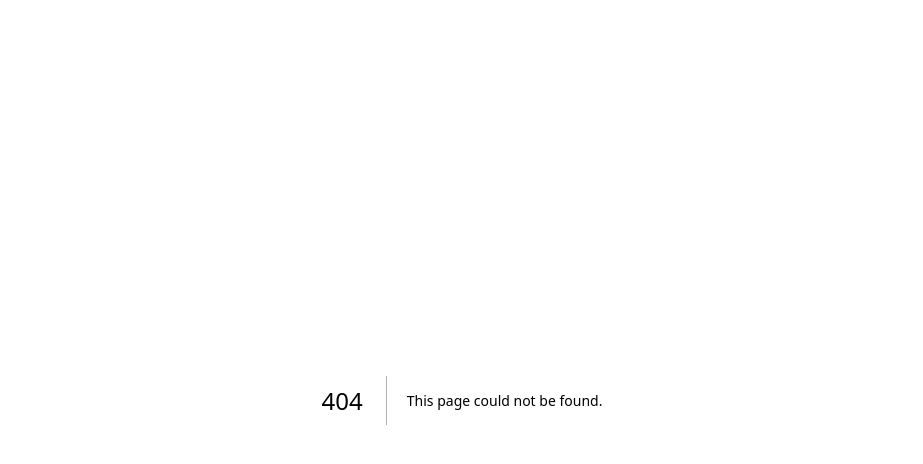
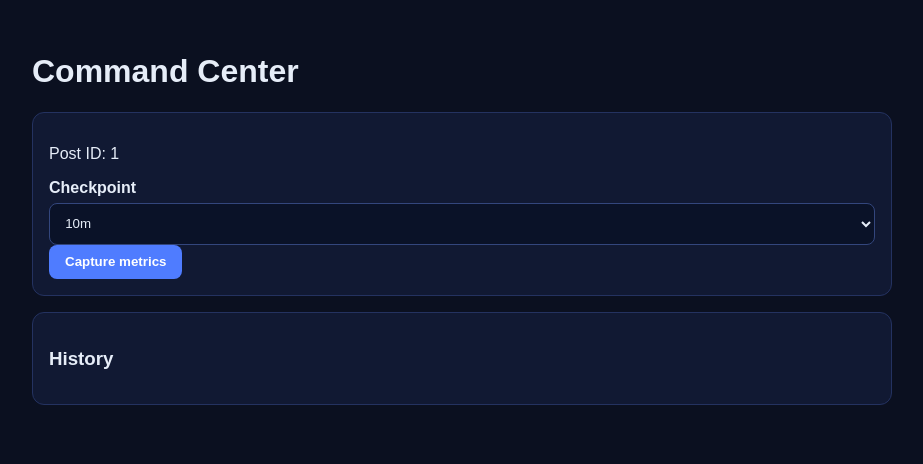
Before and after one commit to Nasser934/Signal_OS, a Next.js app in the folder web/: page /command-center/1 in a window 1280 px wide. Before the commit this address had no page. Shown: the top 464 px of the page, without its empty margins (178-1101 px from the left). Built offline with nearby package versions, Linux system fonts and the light colour scheme.

Commit message:
Implement publish tracking, API mode switching, and command center MVP

```diff
--- /dev/null
+++ b/web/app/(app)/command-center/[postId]/page.tsx
@@ -0,0 +1,62 @@
+'use client';
+
+import { useParams } from 'next/navigation';
+import { useEffect, useMemo, useState } from 'react';
+import { STORE_KEYS, type MetricPoint } from '@/lib/store/localStore';
+
+const CHECKPOINTS: MetricPoint['checkpoint'][] = ['10m', '30m', '60m', '24h', '7d'];
+
+export default function CommandCenterPage() {
+  const params = useParams<{ postId: string }>();
+  const [metrics, setMetrics] = useState<MetricPoint[]>([]);
+  const [mode, setMode] = useState<'full_api' | 'byo_api_key' | 'manual'>('manual');
+  const [checkpoint, setCheckpoint] = useState<MetricPoint['checkpoint']>('10m');
+
+  useEffect(() => {
+    const savedMode = (window.localStorage.getItem(STORE_KEYS.mode) as 'full_api' | 'byo_api_key' | 'manual' | null) ?? 'manual';
+    setMode(savedMode);
+    const raw = window.localStorage.getItem(STORE_KEYS.metrics);
+    const all = raw ? (JSON.parse(raw) as MetricPoint[]) : [];
+    setMetrics(all.filter((m) => m.postId === params.postId));
+  }, [params.postId]);
+
+  async function fetchCheckpoint() {
+    const response = await fetch('/api/metrics', { method: 'POST', headers: { 'Content-Type': 'application/json' }, body: JSON.stringify({ mode, postId: params.postId }) });
+    const body = (await response.json()) as { result?: { source: MetricPoint['source']; capturedAt: string; metrics: Partial<MetricPoint> } };
+    if (!body.result) return;
+    const item: MetricPoint = {
+      postId: params.postId,
+      checkpoint,
+      capturedAt: body.result.capturedAt,
+      source: body.result.source,
+      impressions: Number(body.result.metrics.impressions ?? 0),
+      likes: Number(body.result.metrics.likes ?? 0),
+      replies: Number(body.result.metrics.replies ?? 0),
+      reposts: Number(body.result.metrics.reposts ?? 0),
+      bookmarks: Number(body.result.metrics.bookmarks ?? 0),
+    };
+    const next = [item, ...metrics];
+    setMetrics(next);
+    const raw = window.localStorage.getItem(STORE_KEYS.metrics);
+    const all = raw ? (JSON.parse(raw) as MetricPoint[]) : [];
+    window.localStorage.setItem(STORE_KEYS.metrics, JSON.stringify([item, ...all]));
+  }
+
+  const latest = useMemo(() => metrics[0], [metrics]);
+
+  return (
+    <>
+      <h1>Command Center</h1>
+      <section className="card">
+        <p>Post ID: {params.postId}</p>
+        <label>Checkpoint</label>
+        <select value={checkpoint} onChange={(e) => setCheckpoint(e.target.value as MetricPoint['checkpoint'])}>
+          {CHECKPOINTS.map((c) => <option key={c} value={c}>{c}</option>)}
+        </select>
+        <button onClick={fetchCheckpoint}>Capture metrics</button>
+      </section>
+      {latest ? <section className="card"><h3>Latest snapshot ({latest.checkpoint})</h3><p>Impressions: {latest.impressions} | Likes: {latest.likes} | Replies: {latest.replies}</p></section> : null}
+      <section className="card"><h3>History</h3><ul>{metrics.map((m, i) => <li key={`${m.capturedAt}-${i}`}>{m.checkpoint} — {m.impressions} impressions ({m.source})</li>)}</ul></section>
+    </>
+  );
+}
--- /dev/null
+++ b/web/app/api/metrics/route.ts
@@ -0,0 +1,23 @@
+import { NextResponse } from 'next/server';
+import { ApiFallbackService } from '@/lib/apiFallbackService';
+
+const service = new ApiFallbackService();
+
+export async function POST(req: Request) {
+  const payload = (await req.json()) as {
+    mode: 'full_api' | 'byo_api_key' | 'manual';
+    postId: string;
+    byoCredentialId?: string;
+  };
+
+  if (!payload.postId) {
+    return NextResponse.json({ error: 'postId is required' }, { status: 400 });
+  }
+
+  const result = await service.fetchMetrics(
+    { mode: payload.mode ?? 'manual', userId: 'local-user', byoCredentialId: payload.byoCredentialId },
+    { postId: payload.postId }
+  );
+
+  return NextResponse.json({ result });
+}
--- /dev/null
+++ b/web/app/api/publish/route.ts
@@ -0,0 +1,19 @@
+import { randomUUID } from 'crypto';
+import { NextResponse } from 'next/server';
+
+export async function POST(req: Request) {
+  const payload = (await req.json()) as { draftText?: string; postUrl?: string; sourceMode?: 'full_api' | 'byo_api_key' | 'manual' };
+  if (!payload.draftText?.trim() || !payload.postUrl?.trim()) {
+    return NextResponse.json({ error: 'draftText and postUrl are required' }, { status: 400 });
+  }
+
+  return NextResponse.json({
+    post: {
+      id: randomUUID(),
+      draftText: payload.draftText.trim(),
+      postUrl: payload.postUrl.trim(),
+      sourceMode: payload.sourceMode ?? 'manual',
+      publishedAt: new Date().toISOString(),
+    },
+  });
+}
--- /dev/null
+++ b/web/lib/store/localStore.ts
@@ -0,0 +1,25 @@
+export interface PublishedPost {
+  id: string;
+  draftText: string;
+  postUrl: string;
+  sourceMode: 'full_api' | 'byo_api_key' | 'manual';
+  publishedAt: string;
+}
+
+export interface MetricPoint {
+  postId: string;
+  checkpoint: '10m' | '30m' | '60m' | '24h' | '7d';
+  capturedAt: string;
+  source: 'full_api' | 'byo_api_key' | 'manual';
+  impressions: number;
+  likes: number;
+  replies: number;
+  reposts: number;
+  bookmarks: number;
+}
+
+export const STORE_KEYS = {
+  posts: 'signalos:publishedPosts',
+  metrics: 'signalos:postMetrics',
+  mode: 'signalos:apiMode',
+} as const;
```
Also changed, not shown: web/app/(app)/publish/page.tsx (added, +42 -0 lines), web/app/(app)/settings/api-mode/page.tsx (added, +29 -0 lines), 1 other file (tests, documents, lock files or other folders).
